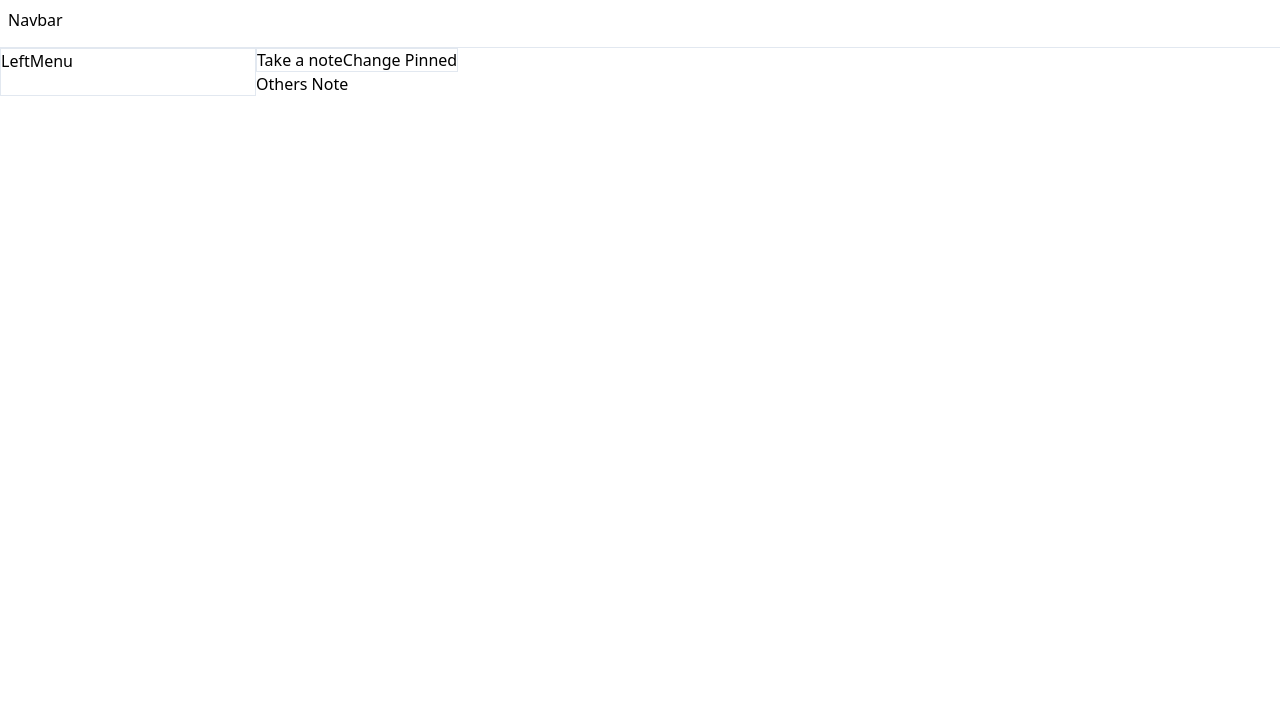
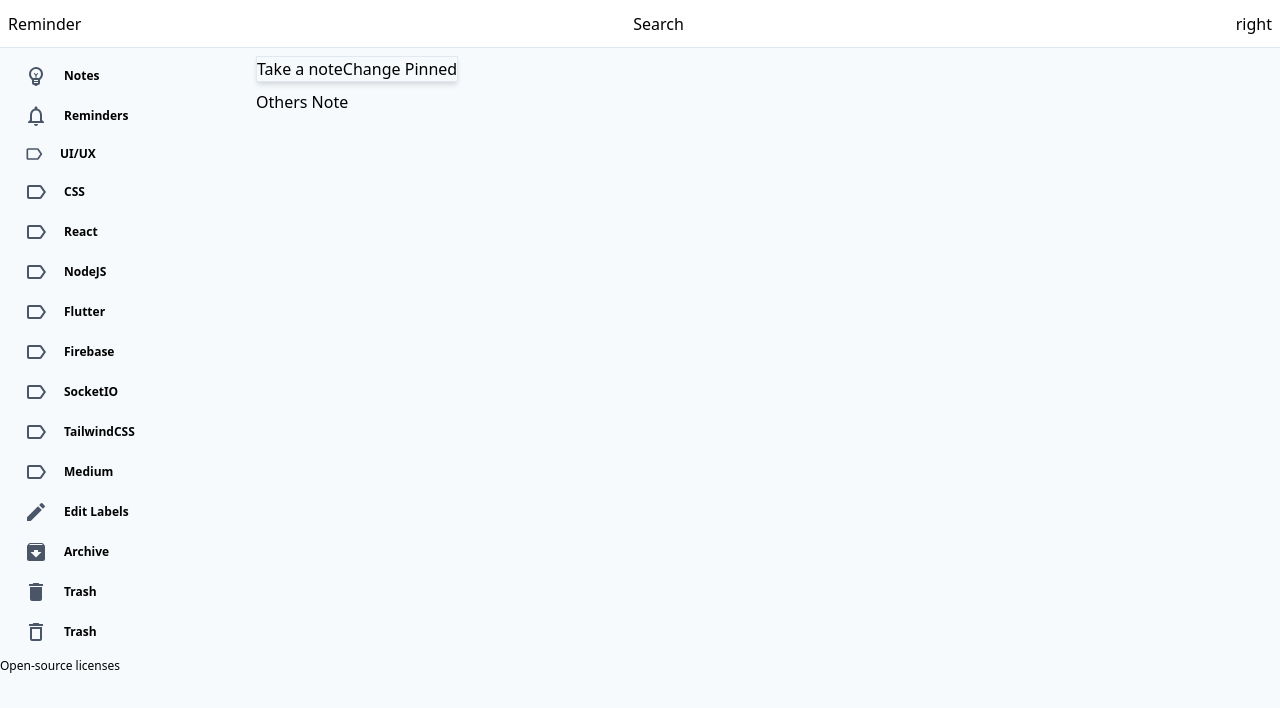
Before and after one commit to Bijayadhs/google-keeper, a React (Create React App) app: page / in a window 1280 px wide. Shown: the top 708 px of the page. Built offline with nearby package versions, Linux system fonts and the light colour scheme.

Commit message:
icons and leftmenu labels done

```diff
--- a/src/App.js
+++ b/src/App.js
@@ -6,9 +6,9 @@ import MainNotes from './components/MainNotes';
 
 function App() {
   return (
-    <div className="overflow-y-auto flex flex-col">
+    <div className="h-screen overflow-y-auto flex flex-col bg-gray-100">
         <Navbar />
-        <div className="flex">
+        <div className="flex mt-12">
           <LeftMenu />
           <MainNotes/>
         </div>
@@ -26,10 +26,7 @@ export default App;
 // import GridOnIcon from '@material-ui/icons/GridOn';
 // import AppsIcon from '@material-ui/icons/Apps';
 // import LabelIcon from '@material-ui/icons/Label';
-// import NotificationsNoneIcon from '@material-ui/icons/NotificationsNone';
-// import EmojiObjectsIcon from '@material-ui/icons/EmojiObjects';
-// import ArchiveIcon from '@material-ui/icons/Archive';
-// import DeleteIcon from '@material-ui/icons/Delete';
+
 // import ListIcon from '@material-ui/icons/List';
 // import ImageIcon from '@material-ui/icons/Image';
 // import LanguageIcon from '@material-ui/icons/Language';
--- /dev/null
+++ b/src/components/Label.js
@@ -0,0 +1,12 @@
+import React from 'react'
+
+function Label({icon, label}) {
+    return (
+        <button className="flex font-semibold justify-start items-center w-full text-xs rounded-br-full rounded-tr-full p-2 hover:bg-gray-300 focus:bg-orange-200 focus:outline-none">
+            <div className="px-4 text-gray-700">{icon}</div>
+            <div classname="">{label}</div>
+        </button>
+    )
+}
+
+export default Label
--- a/src/components/LeftMenu.js
+++ b/src/components/LeftMenu.js
@@ -1,9 +1,83 @@
-import React from 'react'
+import React from 'react';
+import Label from './Label';
+import LabelOutlinedIcon from '@material-ui/icons/LabelOutlined';
+import NotificationsNoneIcon from '@material-ui/icons/NotificationsNone';
+import EmojiObjectsOutlinedIcon from '@material-ui/icons/EmojiObjectsOutlined';
+import EditIcon from '@material-ui/icons/Edit';
+import ArchiveIcon from '@material-ui/icons/Archive';
+import DeleteIcon from '@material-ui/icons/Delete';
+import DeleteOutlinedIcon from '@material-ui/icons/DeleteOutlined';
+
 
 function LeftMenu() {
+    const labels = [
+        {
+            icon: <EmojiObjectsOutlinedIcon/>,
+            label: "Notes"
+        },
+        {
+            icon: <NotificationsNoneIcon/>,
+            label: "Reminders"
+        },
+        {
+            icon: <LabelOutlinedIcon  fontSize="small"/>,
+            label: "UI/UX"
+        },
+        {
+            icon: <LabelOutlinedIcon/>,
+            label: "CSS"
+        },
+        {
+            icon: <LabelOutlinedIcon/>,
+            label: "React"
+        },
+        {
+            icon: <LabelOutlinedIcon/>,
+            label: "NodeJS"
+        },
+        {
+            icon: <LabelOutlinedIcon/>,
+            label: "Flutter"
+        },
+        {
+            icon: <LabelOutlinedIcon/>,
+            label: "Firebase"
+        },
+        {
+            icon: <LabelOutlinedIcon/>,
+            label: "SocketIO"
+        },
+        {
+            icon: <LabelOutlinedIcon/>,
+            label: "TailwindCSS"
+        },
+        {
+            icon: <LabelOutlinedIcon/>,
+            label: "Medium"
+        },
+        {
+            icon: <EditIcon/>,
+            label: "Edit Labels"
+        },
+        {
+            icon: <ArchiveIcon/>,
+            label: "Archive"
+        },
+        {
+            icon: <DeleteIcon/>,
+            label: "Trash"
+        },
+        {
+            icon: <DeleteOutlinedIcon/>,
+            label: "Trash"
+        }
+    ]
     return (
-        <div className="w-64 overflow-y-auto border">
-            LeftMenu
+        <div className="w-64 h-screen overflow-y-auto py-2">
+            {labels.map(l=>(
+               <div key={l.label}> <Label icon={l.icon} label={l.label}/></div>
+            ))}
+           <a href="https://ssl.gstatic.com/keep/licenses/web_client_licenses.txt" rel="noopener noreferrer" target="_blank" className="text-xs text-right py-auto">Open-source licenses</a>
         </div>
     )
 }
--- a/src/components/MainNotes.js
+++ b/src/components/MainNotes.js
@@ -7,11 +7,11 @@ function MainNotes() {
     const [pinned, setPinned] = useState(false)
 
     return (
-        <div>
+        <div classname="flex flex-col items-center">
             <TakeNote setPinned={setPinned}/>
-            {pinned?<PinnedNote/>:<OthersNote/>}
-
-
+            <div>
+                {pinned?<PinnedNote/>:<OthersNote/>}
+            </div>
         </div>
     )
 }
--- a/src/components/Navbar.js
+++ b/src/components/Navbar.js
@@ -2,7 +2,11 @@ import React from 'react'
 
 function Navbar() {
     return (
-        <div className="p-2 h-12 border-b border-gray-300">Navbar</div>
+        <div className="fixed p-2 h-12 w-full bg-white border-b border-gray-300 flex justify-between items-center">
+            <div className="left-menu">Reminder</div>
+            <div className="search">Search</div>
+            <div className="right-menu">right</div>
+        </div>
 
     )
 }
--- a/src/components/TakeNote.js
+++ b/src/components/TakeNote.js
@@ -2,7 +2,7 @@ import React from 'react'
 
 function TakeNote({setPinned}) {
     return (
-        <div className="border inline cursor-pointer">
+        <div className="border my-2 shadow-md cursor-pointer">
             Take a note<button onClick={()=>setPinned(true)}>Change Pinned</button>
         </div>
     )
```
